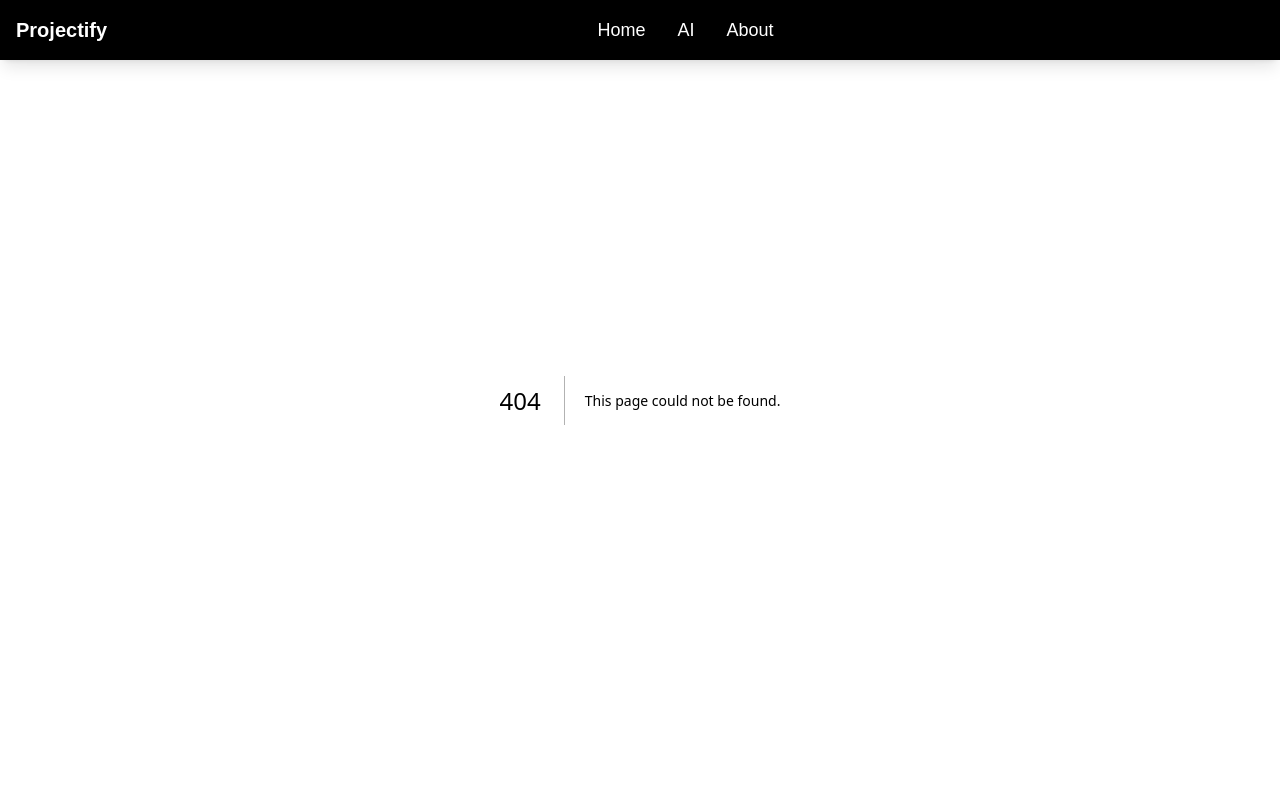
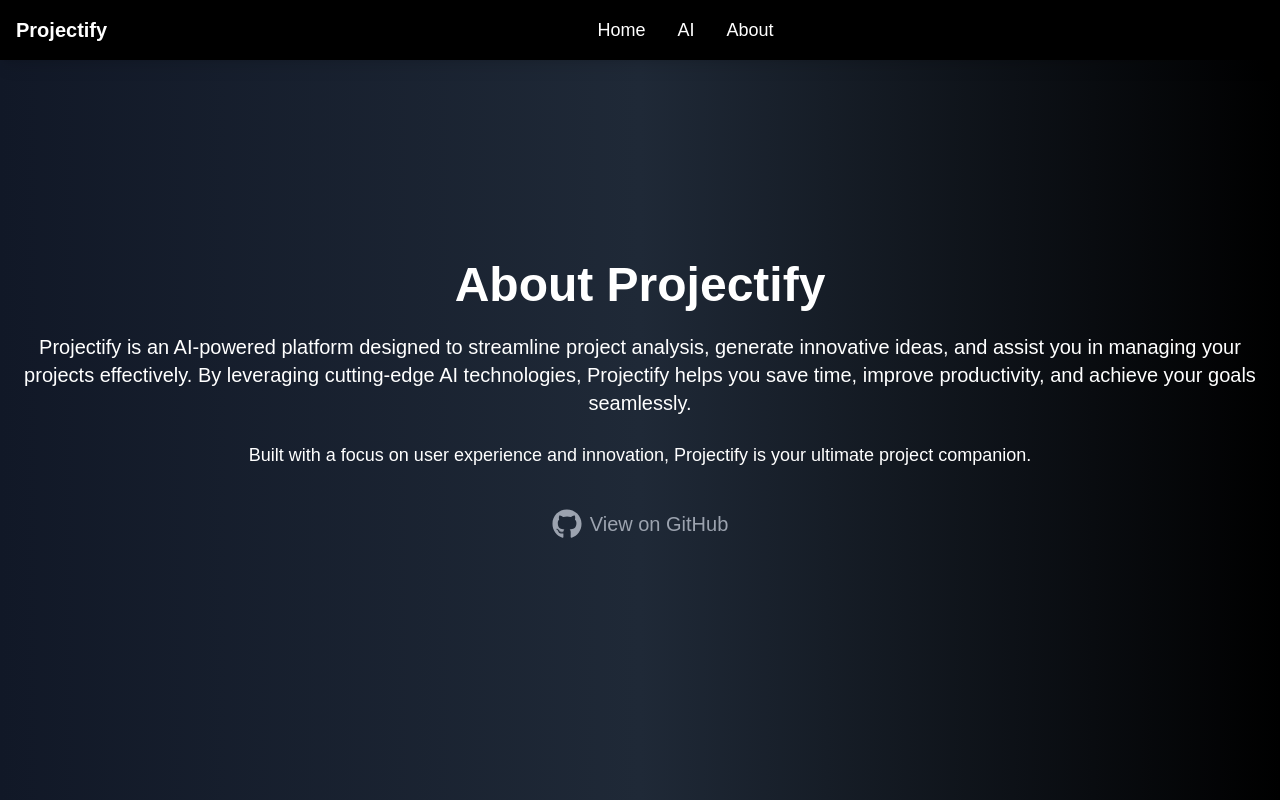
Before and after one commit to MubarekAdem/project-analyser, a Next.js app: page /about in a window 1280 px wide. Before the commit this address had no page. Built offline with nearby package versions, Linux system fonts and the light colour scheme.

Commit message:
added about page

```diff
--- /dev/null
+++ b/app/about/page.js
@@ -0,0 +1,5 @@
+import AboutPage from "@/components/AboutPage";
+
+export default function About() {
+  return <AboutPage />;
+}
--- /dev/null
+++ b/app/components/AboutPage.jsx
@@ -0,0 +1,38 @@
+"use client";
+
+import { FaGithub } from "react-icons/fa";
+
+const AboutPage = () => {
+  return (
+    <div className="h-screen bg-gradient-to-r from-gray-900 via-gray-800 to-black text-white flex flex-col items-center justify-center">
+      <div className="text-center px-6">
+        <h1 className="text-5xl font-bold mb-6">About Projectify</h1>
+        <p className="text-xl mb-6">
+          Projectify is an AI-powered platform designed to streamline project
+          analysis, generate innovative ideas, and assist you in managing your
+          projects effectively. By leveraging cutting-edge AI technologies,
+          Projectify helps you save time, improve productivity, and achieve your
+          goals seamlessly.
+        </p>
+        <p className="text-lg">
+          Built with a focus on user experience and innovation, Projectify is
+          your ultimate project companion.
+        </p>
+      </div>
+
+      <div className="mt-10">
+        <a
+          href="https://github.com/MubarekAdem/project-analyser"
+          target="_blank"
+          rel="noopener noreferrer"
+          className="flex items-center space-x-2 text-gray-400 hover:text-white"
+        >
+          <FaGithub className="text-3xl" />
+          <span className="text-xl">View on GitHub</span>
+        </a>
+      </div>
+    </div>
+  );
+};
+
+export default AboutPage;
--- a/app/components/Navbar.jsx
+++ b/app/components/Navbar.jsx
@@ -12,9 +12,10 @@ const Navbar = () => {
   return (
     <nav className="bg-black text-white fixed w-full top-0 left-0 z-10 shadow-lg">
       <div className="max-w-7xl mx-auto flex justify-between items-center p-4">
-        <div className="text-xl font-semibold hidden md:flex">Projectify</div>
+        <div className="text-xl font-semibold">Projectify</div>
 
-        <div className="flex-1 flex justify-center space-x-8">
+        {/* Desktop Links */}
+        <div className="hidden md:flex flex-1 justify-center space-x-8">
           <Link href="/" className="text-lg hover:text-gray-400">
             Home
           </Link>
@@ -26,6 +27,7 @@ const Navbar = () => {
           </Link>
         </div>
 
+        {/* Mobile Menu Button */}
         <div className="md:hidden">
           <button onClick={toggleMenu} className="text-white">
             <svg
@@ -46,16 +48,29 @@ const Navbar = () => {
         </div>
       </div>
 
+      {/* Mobile Links */}
       {isOpen && (
         <div className="md:hidden bg-black text-white">
           <div className="flex flex-col items-center py-4 space-y-4">
-            <Link href="/" className="text-lg hover:text-gray-400">
+            <Link
+              href="/"
+              className="text-lg hover:text-gray-400"
+              onClick={() => setIsOpen(false)}
+            >
               Home
             </Link>
-            <Link href="/ai" className="text-lg hover:text-gray-400">
+            <Link
+              href="/ai"
+              className="text-lg hover:text-gray-400"
+              onClick={() => setIsOpen(false)}
+            >
               AI
             </Link>
-            <Link href="/about" className="text-lg hover:text-gray-400">
+            <Link
+              href="/about"
+              className="text-lg hover:text-gray-400"
+              onClick={() => setIsOpen(false)}
+            >
               About
             </Link>
           </div>
--- a/app/components/ProjectForm.jsx
+++ b/app/components/ProjectForm.jsx
@@ -48,7 +48,7 @@ export default function ProjectForm({ onSubmit }) {
             <label
               htmlFor="name"
               className="absolute left-4 -top-3 text-sm text-gray-600 transition-all duration-300 ease-in-out bg-white px-1
-                         peer-placeholder-shown:text-base peer-placeholder-shown:top-2 peer-focus:-top-3 peer-focus:text-sm"
+                         peer-placeholder-shown:text-base peer-placeholder-shown:top-2 peer-placeholder-shown:text-gray-400 peer-focus:-top-3 peer-focus:text-sm sm:peer-placeholder-shown:text-sm sm:peer-placeholder-shown:top-2"
             >
               Project Name
             </label>
@@ -67,7 +67,7 @@ export default function ProjectForm({ onSubmit }) {
             <label
               htmlFor="description"
               className="absolute left-4 -top-3 text-sm text-gray-600 transition-all duration-300 ease-in-out bg-white px-1
-                         peer-placeholder-shown:text-base peer-placeholder-shown:top-2 peer-focus:-top-3 peer-focus:text-sm"
+                         peer-placeholder-shown:text-base peer-placeholder-shown:top-2 peer-placeholder-shown:text-gray-400 peer-focus:-top-3 peer-focus:text-sm sm:peer-placeholder-shown:text-sm sm:peer-placeholder-shown:top-2"
             >
               Description
             </label>
@@ -86,10 +86,13 @@ export default function ProjectForm({ onSubmit }) {
             <label
               htmlFor="teamMembers"
               className="absolute left-4 -top-3 text-sm text-gray-600 transition-all duration-300 ease-in-out bg-white px-1
-                         peer-placeholder-shown:text-base peer-placeholder-shown:top-2 peer-focus:-top-3 peer-focus:text-sm"
+               peer-placeholder-shown:text-base peer-placeholder-shown:top-2 peer-focus:-top-3 peer-focus:text-sm"
             >
-              Team Members (e.g., Alice - Frontend, Bob - Backend)
+              Team Members
             </label>
+            <p className="text-xs text-gray-500 mt-1">
+              Example: person 1 - Frontend, person 2 - Backend
+            </p>
           </div>
 
           <div className="relative">
@@ -104,10 +107,10 @@ export default function ProjectForm({ onSubmit }) {
             />
             <label
               htmlFor="techStack"
-              className="absolute left-4 -top-3 text-sm text-gray-600 transition-all duration-300 ease-in-out bg-white px-1
-                         peer-placeholder-shown:text-base peer-placeholder-shown:top-2 peer-focus:-top-3 peer-focus:text-sm"
+              className="absolute left-4 -top-3 text-sm sm:text-xs md:text-sm text-gray-600 transition-all duration-300 ease-in-out bg-white px-1
+               peer-placeholder-shown:text-base peer-placeholder-shown:top-2 peer-focus:-top-3 peer-focus:text-xs"
             >
-              Tech Stack (e.g., React, Node.js, MongoDB)
+              Tech Stack
             </label>
           </div>
         </div>
--- a/package.json
+++ b/package.json
@@ -9,6 +9,7 @@
     "lint": "next lint"
   },
   "dependencies": {
+    "react-tooltip": "^5.11.1",
     "@google/generative-ai": "^0.21.0",
     "@hookform/resolvers": "^3.9.1",
     "@shadcn/ui": "^0.0.4",
```
Also changed, not shown: 1 other file (tests, documents, lock files or other folders).
